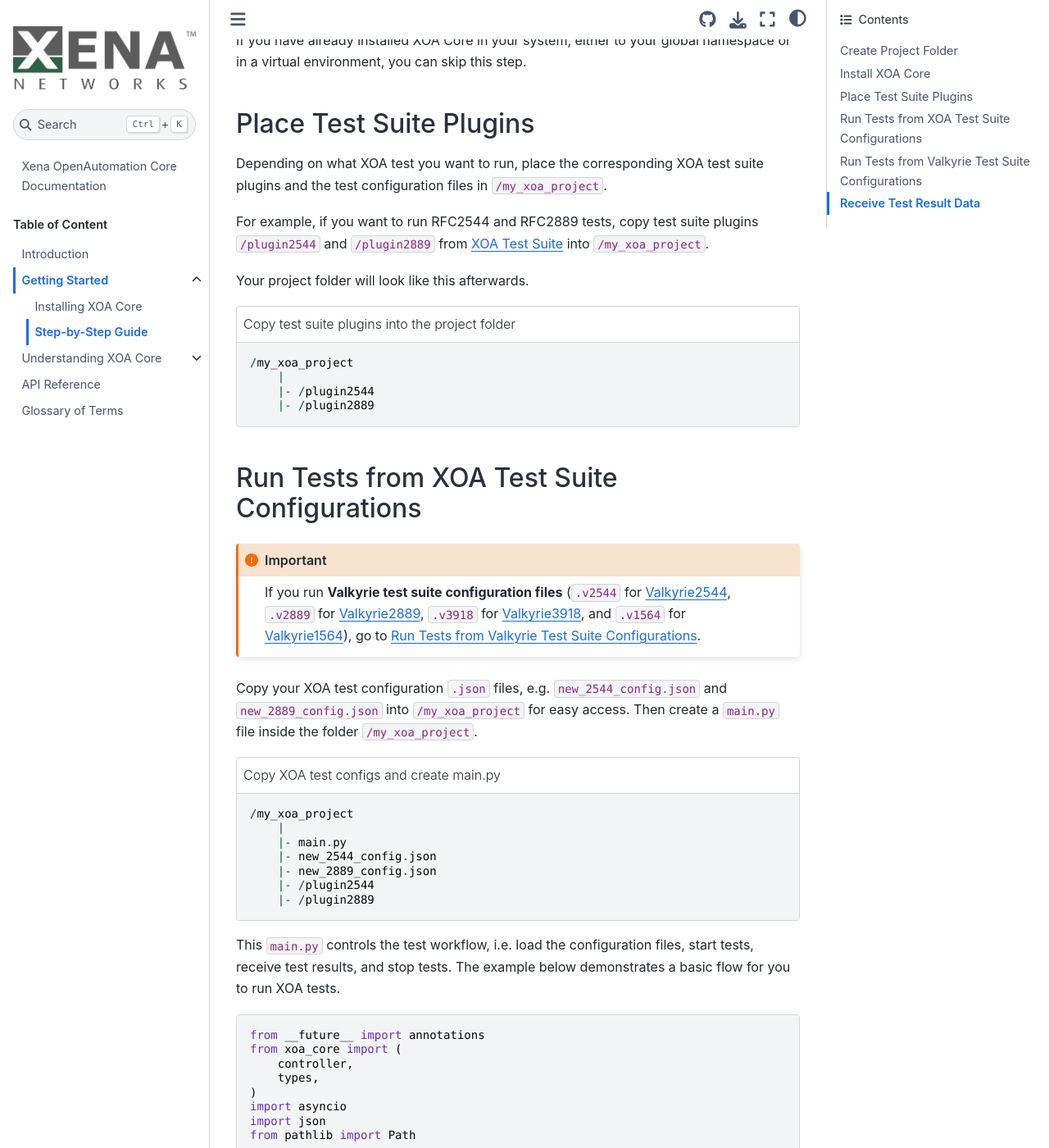
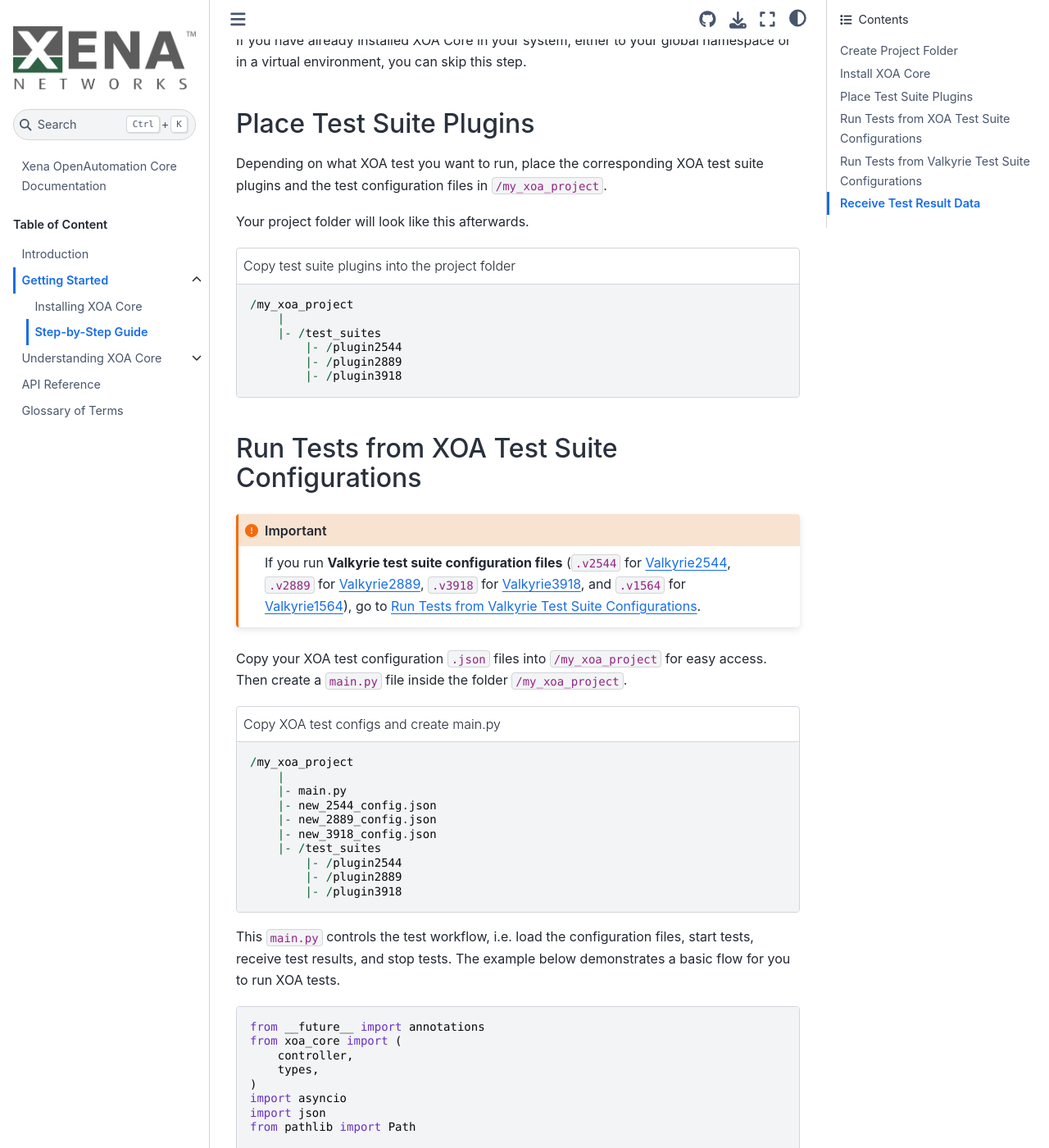
Before and after one commit to xenanetworks/open-automation-core, a Sphinx documentation site: the page built from docs/source/getting_started/step_by_step.rst, in a window 1280 px wide and 1400 px high, scrolled down 620 px. Shown: the whole window at 82% size. Built offline with Sphinx 7.4.7 and the Sphinx Book theme 1.1.4, drawn with Linux system fonts in a browser that asks for light colours; some of the changed text lies outside the part shown.

Commit message:
doc: Update intro, and step-by-step

```diff
--- a/docs/source/code_example/running_valkyrie_config.py
+++ b/docs/source/code_example/running_valkyrie_config.py
@@ -11,13 +11,12 @@
 from xoa_converter.types import TestSuiteType
 
 PROJECT_PATH = Path(__file__).parent
-OLD_2544_CONFIG = PROJECT_PATH / "old_2544_config.v2544"
-OLD_2889_CONFIG = PROJECT_PATH / "old_2889_config.v2889"
+OLD_CONFIG = PROJECT_PATH / "old_2544_config.v2544"
 PLUGINS_PATH = PROJECT_PATH / "test_suites"
 
 async def subscribe(ctrl: "controller.MainController", channel_name: str, fltr: set["EMsgType"] | None = None) -> None:
     async for msg in ctrl.listen_changes(channel_name, _filter=fltr):
-            print(stats_data)
+            print(msg)
 
 async def main() -> None:
     # Define your tester login credentials
@@ -41,7 +40,7 @@
 
 
     # Convert Valkyrie 2544 config into XOA 2544 config and run.
-    with open(OLD_2544_CONFIG, "r") as f:
+    with open(OLD_CONFIG, "r") as f:
         # get rfc2544 test suite information from the core's registration
         info = ctrl.get_test_suite_info("RFC-2544")
         if not info:
@@ -55,7 +54,7 @@
         new_config = json.loads(new_data)
 
         # Test suite name: "RFC-2544" is received from call of c.get_available_test_suites()
-        execution_id = ctrl.start_test_suite("RFC-2544", new_config)
+        test_exec_id = ctrl.start_test_suite("RFC-2544", new_config)
 
         # The example here only shows a print of test result data.
         asyncio.create_task(
@@ -64,7 +63,7 @@
 
     # By the next line, we prevent the script from being immediately
     # terminated as the test execution and subscription are non blockable, and they ran asynchronously,
-    await asyncio.Event.wait()
+    await asyncio.Event().wait()
 
 
 if __name__ == "__main__":
--- a/docs/source/code_example/running_xoa_config.py
+++ b/docs/source/code_example/running_xoa_config.py
@@ -8,14 +8,13 @@
 from pathlib import Path
 
 PROJECT_PATH = Path(__file__).parent
-XOA_2544_CONFIG = PROJECT_PATH / "xoa_2544_config.json"
-XOA_2889_CONFIG = PROJECT_PATH / "xoa_2889_config.json"
+XOA_CONFIG = PROJECT_PATH / "xoa_2544_config.json"
 PLUGINS_PATH = PROJECT_PATH / "test_suites"
 
 
 async def subscribe(ctrl: "controller.MainController", channel_name: str, fltr: set["EMsgType"] | None = None) -> None:
     async for msg in ctrl.listen_changes(channel_name, _filter=fltr):
-            print(stats_data)
+            print(msg)
 
 async def main() -> None:
     # Define your tester login credentials
@@ -38,7 +37,7 @@
     asyncio.create_task(subscribe(ctrl, channel_name=types.PIPE_RESOURCES))
 
     # Load your XOA 2544 config and run.
-    with open(XOA_2544_CONFIG, "r") as f:
+    with open(XOA_CONFIG, "r") as f:
 
         # Get rfc2544 test suite information from the core's registration
         info = ctrl.get_test_suite_info("RFC-2544")
@@ -54,9 +53,9 @@
             subscribe(ctrl, channel_name=test_exec_id, fltr={types.EMsgType.STATISTICS})
         )
 
-     # By the next line, we prevent the script from being immediately
-     # terminated as the test execution and subscription are non blockable, and they ran asynchronously,
-     await asyncio.Event.wait()
+    # By the next line, we prevent the script from being immediately
+    # terminated as the test execution and subscription are non blockable, and they ran asynchronously,
+    await asyncio.Event().wait()
 
 
 if __name__ == "__main__":
--- a/docs/source/getting_started/step_by_step.rst
+++ b/docs/source/getting_started/step_by_step.rst
@@ -31,8 +31,6 @@
 
 Depending on what XOA test you want to run, place the corresponding XOA test suite plugins and the test configuration files in ``/my_xoa_project``.
 
-For example, if you want to run RFC2544 and RFC2889 tests, copy test suite plugins ``/plugin2544`` and ``/plugin2889`` from `XOA Test Suite <https://github.com/XenaNetworks/open-automation-test-suites>`_ into ``/my_xoa_project``.
-
 Your project folder will look like this afterwards.
 
 .. code-block::
@@ -40,8 +38,10 @@
 
     /my_xoa_project
         |
-        |- /plugin2544
-        |- /plugin2889
+        |- /test_suites
+            |- /plugin2544
+            |- /plugin2889
+            |- /plugin3918
 
 
 Run Tests from XOA Test Suite Configurations
@@ -51,7 +51,7 @@
 
     If you run **Valkyrie test suite configuration files** (``.v2544`` for :term:`Valkyrie2544`, ``.v2889`` for :term:`Valkyrie2889`, ``.v3918`` for :term:`Valkyrie3918`, and ``.v1564`` for :term:`Valkyrie1564`), go to `Run Tests from Valkyrie Test Suite Configurations`_.
 
-Copy your XOA test configuration ``.json`` files, e.g. ``new_2544_config.json`` and ``new_2889_config.json`` into ``/my_xoa_project`` for easy access. Then create a ``main.py`` file inside the folder ``/my_xoa_project``.
+Copy your XOA test configuration ``.json`` files into ``/my_xoa_project`` for easy access. Then create a ``main.py`` file inside the folder ``/my_xoa_project``.
 
 .. code-block::
     :caption: Copy XOA test configs and create main.py
@@ -61,8 +61,11 @@
         |- main.py
         |- new_2544_config.json
         |- new_2889_config.json
-        |- /plugin2544
-        |- /plugin2889
+        |- new_3918_config.json
+        |- /test_suites
+            |- /plugin2544
+            |- /plugin2889
+            |- /plugin3918
 
 This ``main.py`` controls the test workflow, i.e. load the configuration files, start tests, receive test results, and stop tests. The example below demonstrates a basic flow for you to run XOA tests.
 
@@ -103,7 +106,7 @@
     Read more about installing `XOA Config Convert <https://docs.xenanetworks.com/projects/xoa-config-converter>`_
 
 
-Copy your Valkyrie test configurations e.g. ``old_2544_config.v2544`` and ``old_2889_config.v2889`` into ``/my_xoa_project`` for easy access. Then create a ``main.py`` file inside the folder ``/my_xoa_project``.
+Copy your Valkyrie test configurations into ``/my_xoa_project`` for easy access. Then create a ``main.py`` file inside the folder ``/my_xoa_project``.
 
 .. code-block::
     :caption: Copy Valkyrie test configs and create main.py
@@ -113,8 +116,11 @@
         |- main.py
         |- old_2544_config.v2544
         |- old_2889_config.v2889
-        |- /plugin2544
-        |- /plugin2889
+        |- old_3918_config.v3918
+        |- /test_suites
+            |- /plugin2544
+            |- /plugin2889
+            |- /plugin3918
 
 This ``main.py`` controls the test workflow, i.e. convert Valkyrie configs into XOA configs, load the configuration files, start tests, receive test results, and stop tests. The example below demonstrates a basic flow for you to run Valkyrie tests.
 
```
Also changed, not shown: docs/source/introduction.rst (+9 -7 lines).
